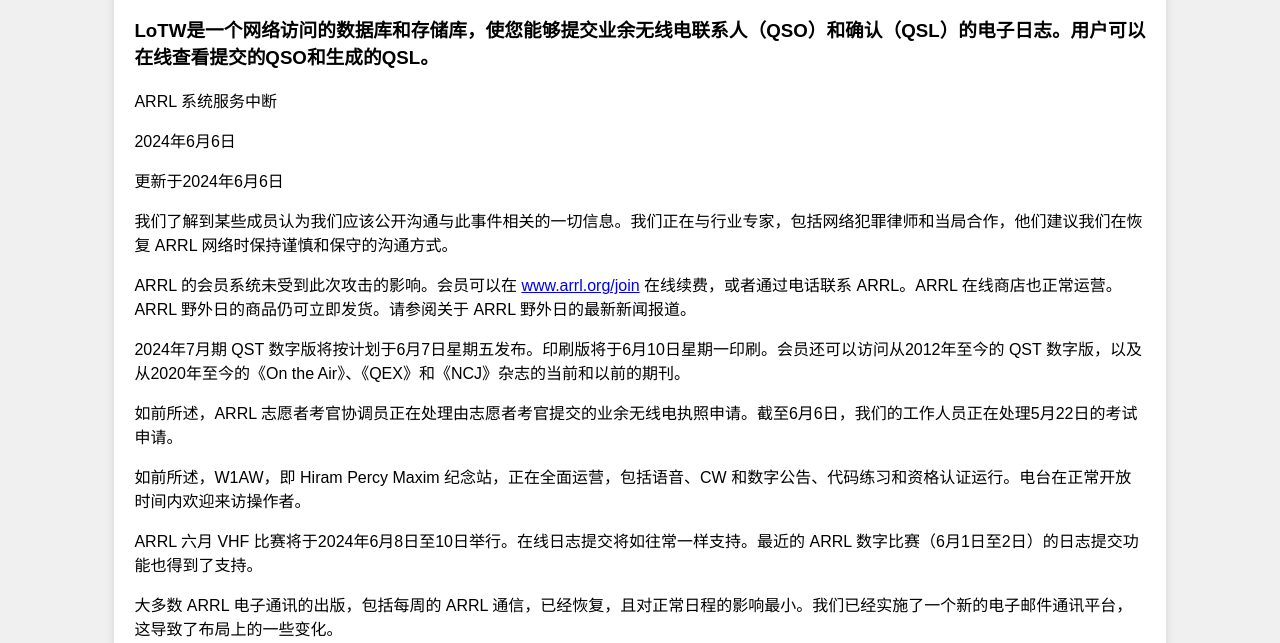
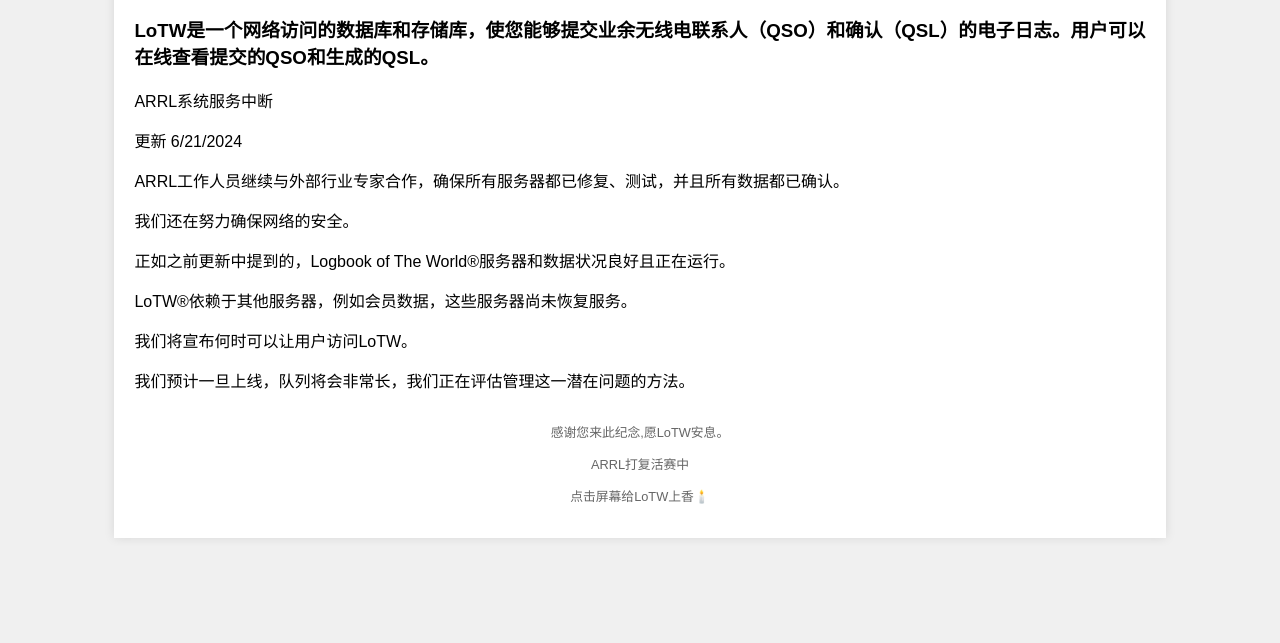
Before and after one commit to BA7MLV/QSL.ICU, a plain HTML site: page index.html in a window 1280 px wide. Shown: the part 590-1233 px from the top of the page. After the commit the page ends 1136 px from the top, so only its background shows below. Drawn offline with Linux system fonts and the light colour scheme.

Commit message:
Update index.html

```diff
--- a/index.html
+++ b/index.html
@@ -75,7 +75,16 @@
             <h3>LoTW是一个网络访问的数据库和存储库，使您能够提交业余无线电联系人（QSO）和确认（QSL）的电子日志。用户可以在线查看提交的QSO和生成的QSL。</h3>
         </div>
 
-        <p>ARRL 系统服务中断</p> <p>2024年6月6日</p> <p>更新于2024年6月6日</p> <p>我们了解到某些成员认为我们应该公开沟通与此事件相关的一切信息。我们正在与行业专家，包括网络犯罪律师和当局合作，他们建议我们在恢复 ARRL 网络时保持谨慎和保守的沟通方式。</p> <p>ARRL 的会员系统未受到此次攻击的影响。会员可以在 <a href="http://www.arrl.org/join">www.arrl.org/join</a> 在线续费，或者通过电话联系 ARRL。ARRL 在线商店也正常运营。ARRL 野外日的商品仍可立即发货。请参阅关于 ARRL 野外日的最新新闻报道。</p> <p>2024年7月期 QST 数字版将按计划于6月7日星期五发布。印刷版将于6月10日星期一印刷。会员还可以访问从2012年至今的 QST 数字版，以及从2020年至今的《On the Air》、《QEX》和《NCJ》杂志的当前和以前的期刊。</p> <p>如前所述，ARRL 志愿者考官协调员正在处理由志愿者考官提交的业余无线电执照申请。截至6月6日，我们的工作人员正在处理5月22日的考试申请。</p> <p>如前所述，W1AW，即 Hiram Percy Maxim 纪念站，正在全面运营，包括语音、CW 和数字公告、代码练习和资格认证运行。电台在正常开放时间内欢迎来访操作者。</p> <p>ARRL 六月 VHF 比赛将于2024年6月8日至10日举行。在线日志提交将如往常一样支持。最近的 ARRL 数字比赛（6月1日至2日）的日志提交功能也得到了支持。</p> <p>大多数 ARRL 电子通讯的出版，包括每周的 ARRL 通信，已经恢复，且对正常日程的影响最小。我们已经实施了一个新的电子邮件通讯平台，这导致了布局上的一些变化。</p>
+      <p>ARRL系统服务中断</p>
+<p>更新 6/21/2024</p>
+
+<p>ARRL工作人员继续与外部行业专家合作，确保所有服务器都已修复、测试，并且所有数据都已确认。</p>
+<p>我们还在努力确保网络的安全。</p>
+
+<p>正如之前更新中提到的，Logbook of The World®服务器和数据状况良好且正在运行。</p>
+<p>LoTW®依赖于其他服务器，例如会员数据，这些服务器尚未恢复服务。</p>
+<p>我们将宣布何时可以让用户访问LoTW。</p>
+<p>我们预计一旦上线，队列将会非常长，我们正在评估管理这一潜在问题的方法。</p>
         <div class="footer">
             <p>感谢您来此纪念,愿LoTW安息。</p>
             <p>ARRL打复活赛中</p>
```
